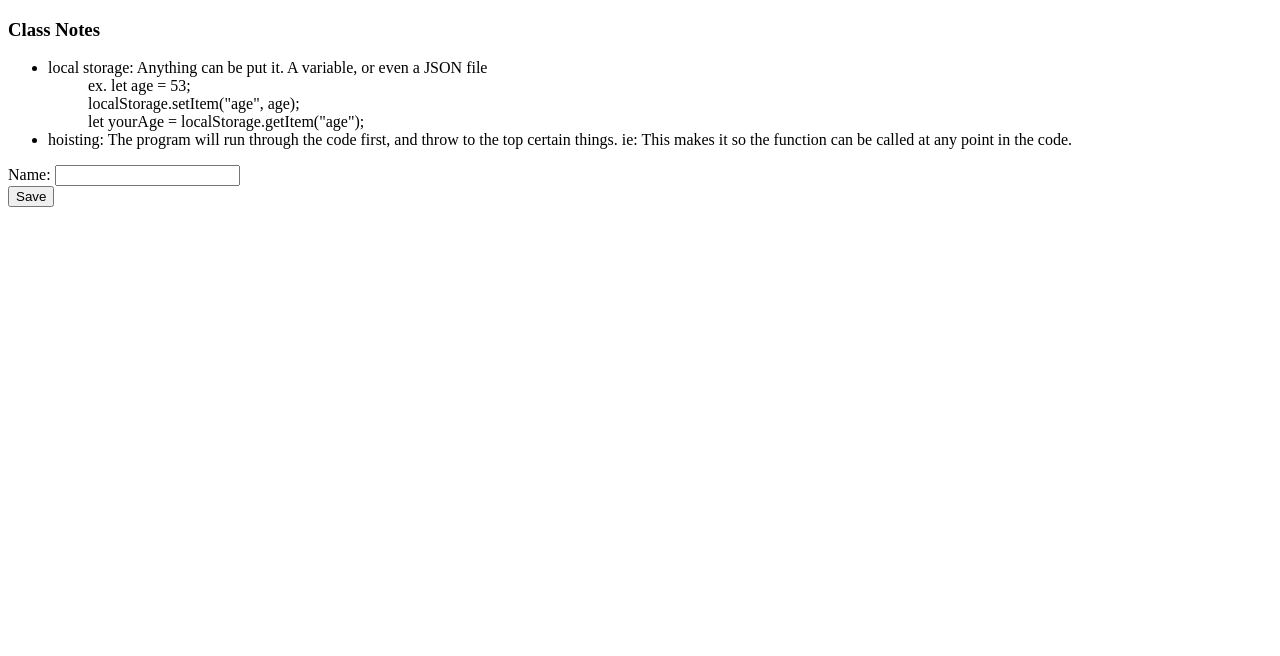
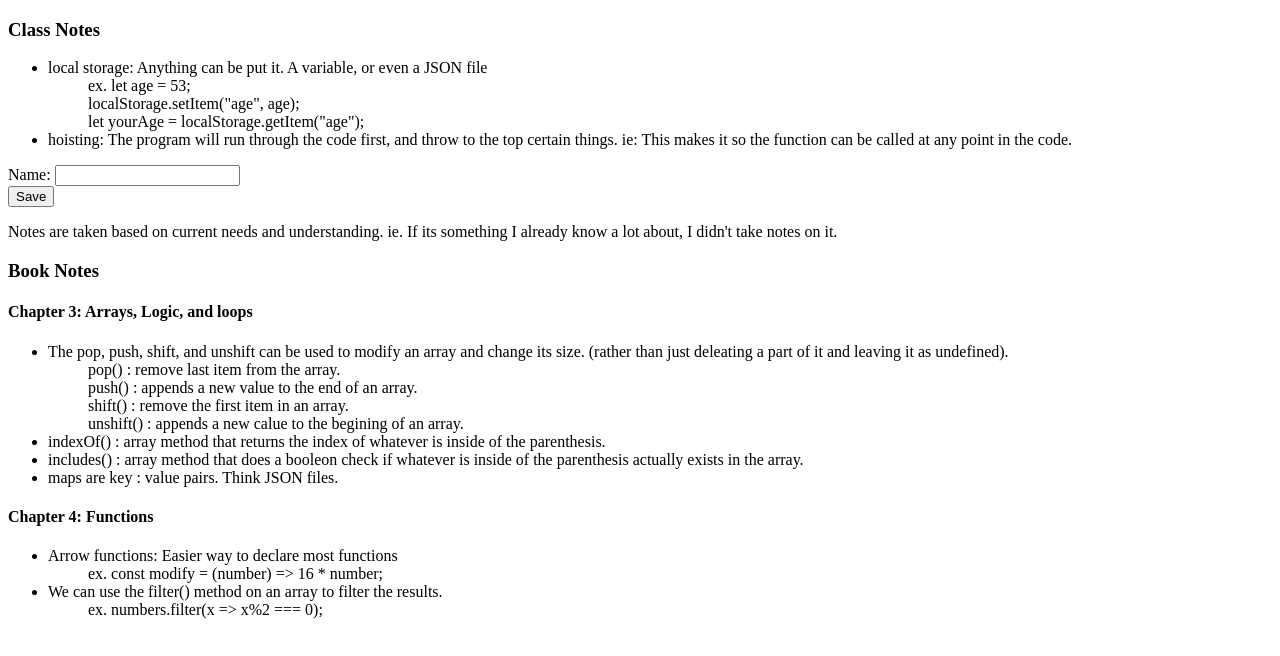
Before and after one commit to eherman247/WDD330_WebFrontDev2, a plain HTML site: page week2/index.html in a window 1280 px wide. Drawn offline with Linux system fonts and the light colour scheme.

Commit message:
week2 notes from book

```diff
--- a/week2/index.html
+++ b/week2/index.html
@@ -38,6 +38,40 @@
         <!-- </form> -->
     </main>
 
+    <p>Notes are taken based on current needs and understanding. ie. If its
+        something I already know a lot about, I didn't take notes on it.
+    </p>
+    <h3>Book Notes</h3>
+    <h4>Chapter 3: Arrays, Logic, and loops</h4>
+    <ul>
+        <li>The pop, push, shift, and unshift can be used to modify an
+            array and change its size. (rather than just deleating a
+            part of it and leaving it as undefined).
+            <ul>pop() : remove last item from the array.</ul>
+            <ul>push() : appends a new value to the end of an array.</ul>
+            <ul>shift() : remove the first item in an array.</ul>
+            <ul>unshift() : appends a new calue to the begining of an array.</ul>
+        </li>
+        <li>indexOf() : array method that returns the index of whatever is inside
+            of the parenthesis.
+        </li>
+        <li>includes() : array method that does a booleon check if whatever is
+            inside of the parenthesis actually exists in the array.
+        </li>
+        <li>maps are key : value pairs. Think JSON files.</li>
+    </ul>
+
+    <h4>Chapter 4: Functions</h4>
+    <ul>
+        <li>Arrow functions: Easier way to declare most functions
+            <ul>ex. const modify = (number) => 16 * number;
+            </ul>
+        </li>
+        <li>We can use the filter() method on an array to filter the results.
+            <ul>ex. numbers.filter(x => x%2 === 0);</ul>
+        </li>
+    </ul>
+
 
     <script src="scripts/week2.js"></script>
 </body>
```
